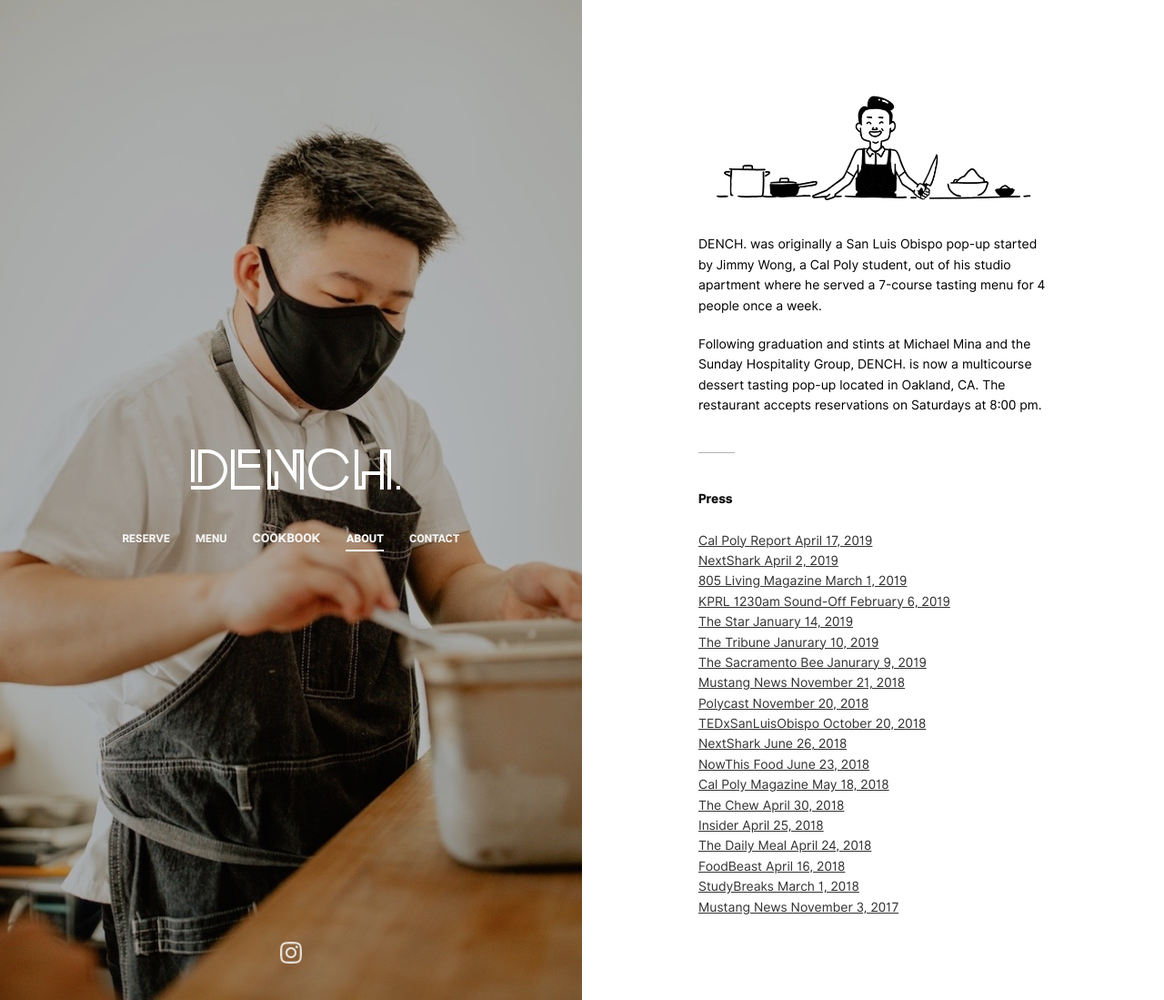
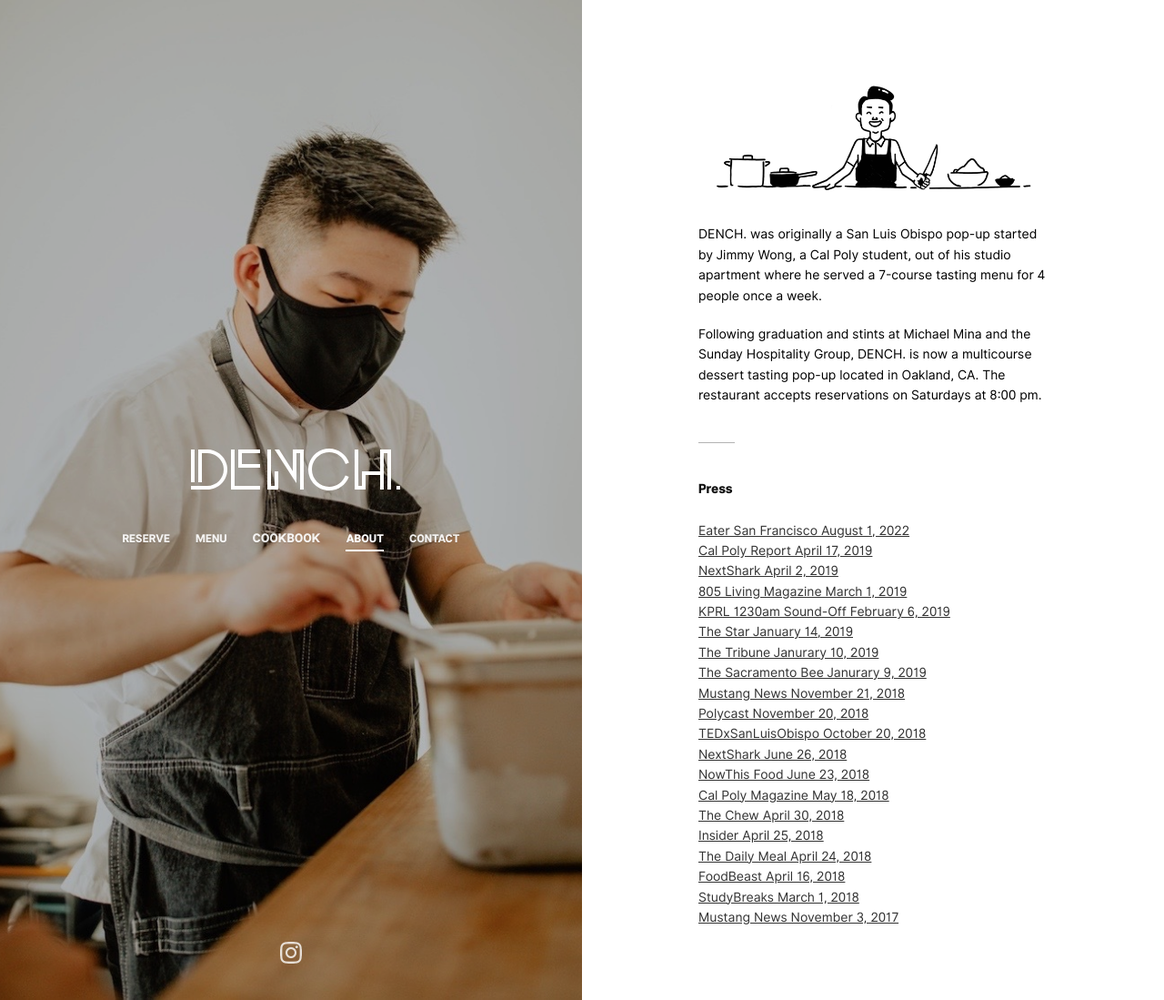
Before and after one commit to jwongdynasty/jwongdynasty.github.io, a Jekyll site: the page built from about.html, in a window 1280 px wide and 1099 px high. Shown: the whole window at 91% size. Built offline with Jekyll 4.4.1, drawn with Linux system fonts in a browser that asks for light colours.

Commit message:
Update about.html

```diff
--- a/about.html
+++ b/about.html
@@ -16,6 +16,7 @@
 
 <h3> Press </h3>
 <ul>
+  <li><a href="https://sf.eater.com/2022/8/1/23287602/dench-dessert-pop-up-oakland-tribune" target="_blank">Eater San Francisco August 1, 2022</a></li>
   <li><a href="https://calpolynews.calpoly.edu/cpreport/2019/april_17" target="_blank">Cal Poly Report April 17, 2019</a></li>
   <li><a href="https://nextshark.com/jimmy-wong-dench-cookbook/" target="_blank">NextShark April 2, 2019</a></li>
   <li><a href="http://online.publicationprinters.com/html5/reader/production/default.aspx?pubname=&edid=e00a2560-6064-4c66-b938-0528a500769b&pnum=58" target="_blank">805 Living Magazine March 1, 2019</a></li>
```
